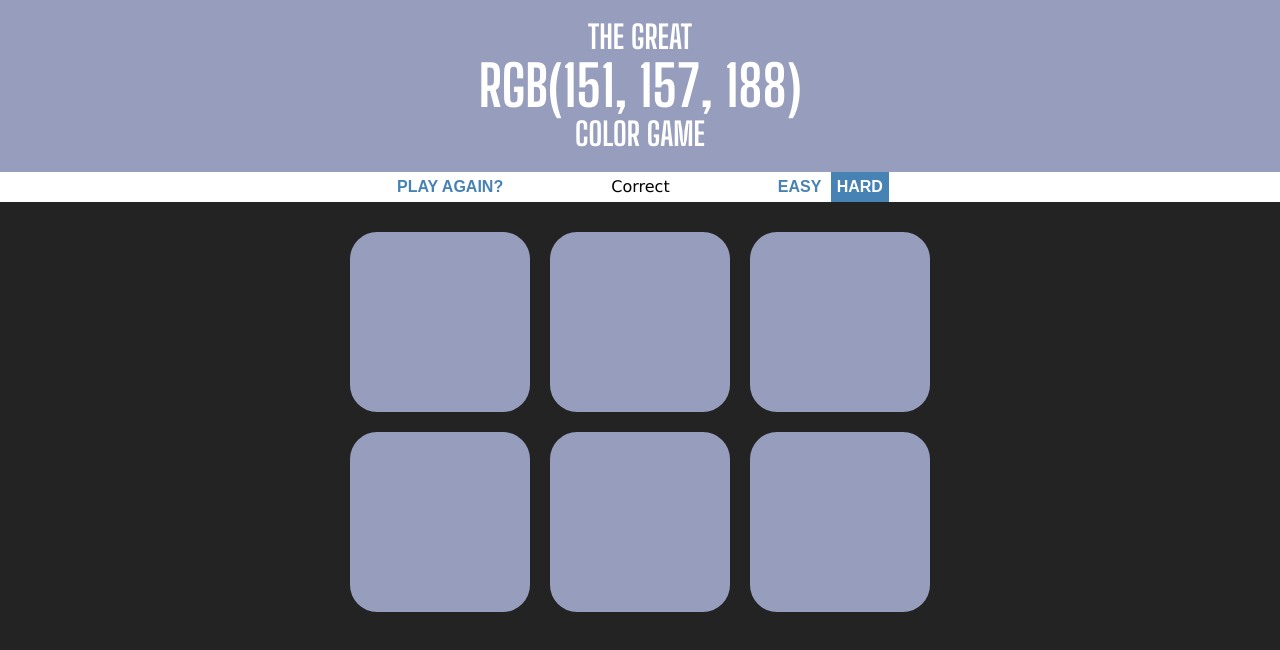
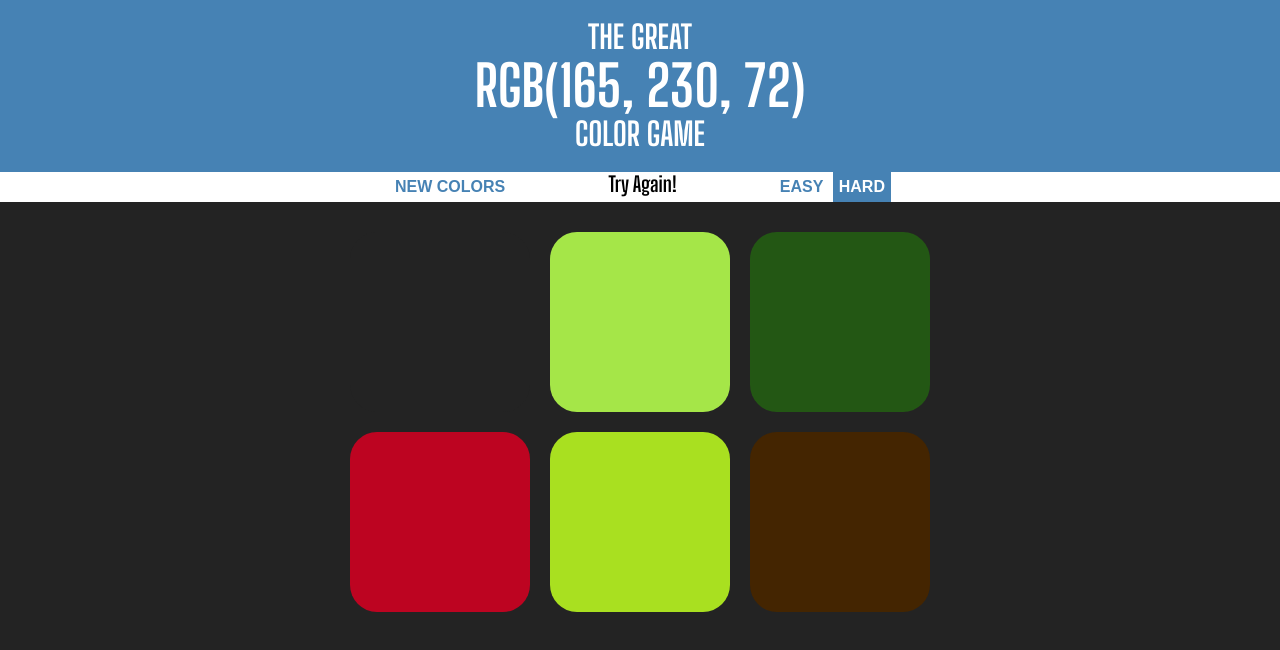
Before and after one commit to haipayazoo/Color-Picker-Project, a plain HTML site: page colorGame.html in a window 1280 px wide. Both pictures are taken after a click on the element 439 px from the left and 321 px from the top of the page. Drawn offline with Linux system fonts and the light colour scheme.

Commit message:
more refactoring

```diff
--- a/colorGame.css
+++ b/colorGame.css
@@ -23,7 +23,8 @@ body {
 #message {
     display: inline-block;
     width: 20%;
-    font-family: 'Lucida Sans', 'Lucida Sans Regular', 'Lucida Grande', 'Lucida Sans Unicode', Geneva, Verdana, sans-serif;
+    font-weight: 550;
+    font-size: 1.3rem;
 }
 
 #container {
--- a/colorGame.js
+++ b/colorGame.js
@@ -1,13 +1,23 @@
 var numSquares = 6;
-var colors = generateRandomColors(6);
+var colors = [];
 var squares = document.querySelectorAll(".square");
-var pickedColor = pickColor();
+var pickedColor;
 var colorDisplay = document.getElementById("colorDisplay");
 var messageDisplay = document.querySelector("#message");
 var h1 = document.querySelector("h1");
 var resetButton = document.querySelector("#reset");
 var modeButtons = document.querySelectorAll(".mode");
 
+init();
+
+function init() {
+    //mode button event listener
+    setupModeButtons();
+    setupSquares();
+    reset();
+}
+
+function setupModeButtons() {
     for(var i = 0; i < modeButtons.length; i++) {
         modeButtons[i].addEventListener("click", function() {
             modeButtons[0].classList.remove("selected");
@@ -16,6 +26,29 @@ for(var i = 0; i < modeButtons.length; i++) {
             this.textContent === "Easy" ? numSquares = 3 : numSquares = 6;
             reset();
         });
+    }
+}
+
+function setupSquares() {
+    for(var i = 0; i < squares.length; i++) {
+        //add click listeners
+        squares[i].addEventListener("click", function(){
+            //grab color of clicked square
+            var clickedColor = this.style.backgroundColor;
+            //compare color to pickedColor
+            if(clickedColor === pickedColor) {
+                changeColors(pickedColor);
+                messageDisplay.textContent = "Correct";
+                resetButton.textContent = "Play Again?";
+                h1.style.backgroundColor = pickedColor;
+
+            }
+            else {
+                this.style.backgroundColor = "#232323";
+                messageDisplay.textContent = "Try Again!";
+            }
+        });
+    }
 }
 
 function reset() {
@@ -42,34 +75,11 @@ function reset() {
     h1.style.backgroundColor = "steelblue";
 }
 
-resetButton.addEventListener("click", function(){
+resetButton.addEventListener("click", function() {
     reset();
 });
 
 colorDisplay.textContent = pickedColor;
-
-for(var i = 0; i < squares.length; i++){
-    //add initial colors to squares
-    squares[i].style.backgroundColor = colors[i];
-
-    //add click listeners
-    squares[i].addEventListener("click", function(){
-        //grab color of clicked square
-        var clickedColor = this.style.backgroundColor;
-        //compare color to pickedColor
-        if(clickedColor === pickedColor) {
-            changeColors(pickedColor);
-            messageDisplay.textContent = "Correct";
-            resetButton.textContent = "Play Again?";
-            h1.style.backgroundColor = pickedColor;
-
-        }
-        else {
-            this.style.backgroundColor = "#232323";
-            messageDisplay.textContent = "Try Again!";
-        }
-    });
-}
 
 function changeColors(color) {
     //loop through all squares
```
Lines whose indentation alone changed are shown as unchanged.
